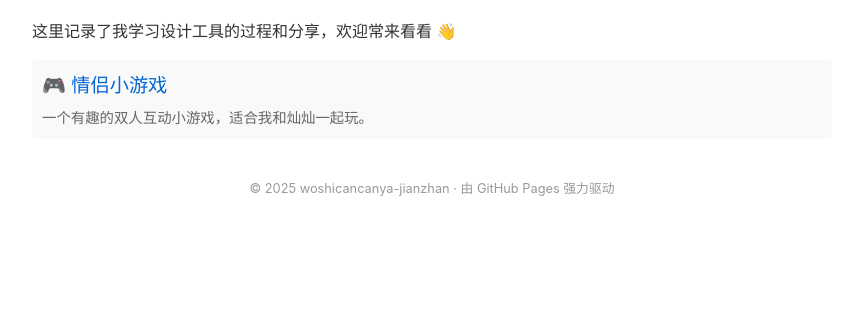
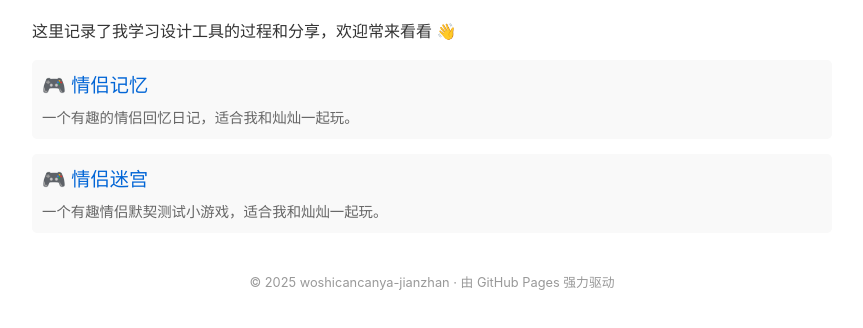
Before and after one commit to woshicancanya-jianzhan/woshicancanya-jianzhan.github.io, a plain HTML site: page index.html in a window 1280 px wide. Shown: the part 106-434 px from the top of the page, without its empty margins (208-1071 px from the left). Drawn offline with Linux system fonts and the light colour scheme.

Commit message:
Update index.html

```diff
--- a/index.html
+++ b/index.html
@@ -59,8 +59,12 @@
 
     <ul>
         <li>
-            <a href="blog/game.html">🎮 情侣小游戏</a>
-            <div class="description">一个有趣的双人互动小游戏，适合我和灿灿一起玩。</div>
+            <a href="blog/game.html">🎮 情侣记忆</a>
+            <div class="description">一个有趣的情侣回忆日记，适合我和灿灿一起玩。</div>
+        </li>
+        <li>
+            <a href="blog/game.html">🎮 情侣迷宫</a>
+            <div class="description">一个有趣情侣默契测试小游戏，适合我和灿灿一起玩。</div>
         </li>
         <!-- 以后有新文章，可以在这里继续添加 -->
         <!--
```
